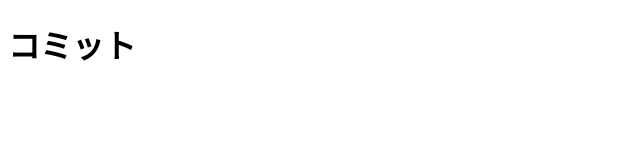
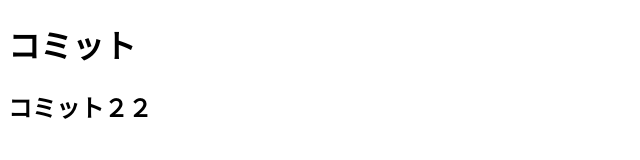
Before and after one commit to yusei1128/git-test, a plain HTML site: page index.html in a window 1280 px wide. Shown: the whole page, without its empty margins (0-640 px from the left). Drawn offline with Linux system fonts and the light colour scheme.

Commit message:
コミット1２

```diff
--- a/index.html
+++ b/index.html
@@ -7,5 +7,6 @@
 </head>
 <body>
     <h1>コミット</h1>
+    <h2>コミット２２</h2>
 </body>
 </html>
```
